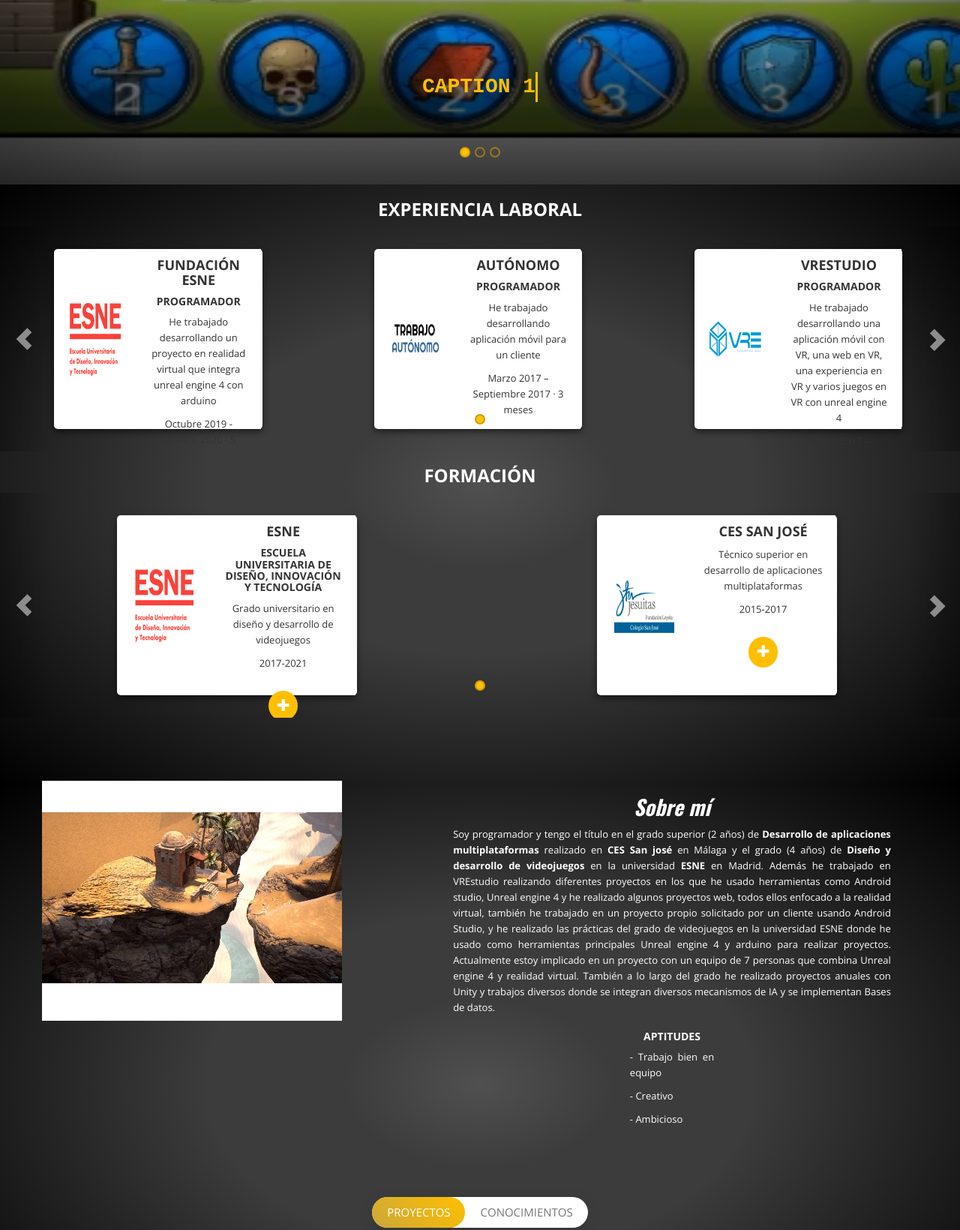
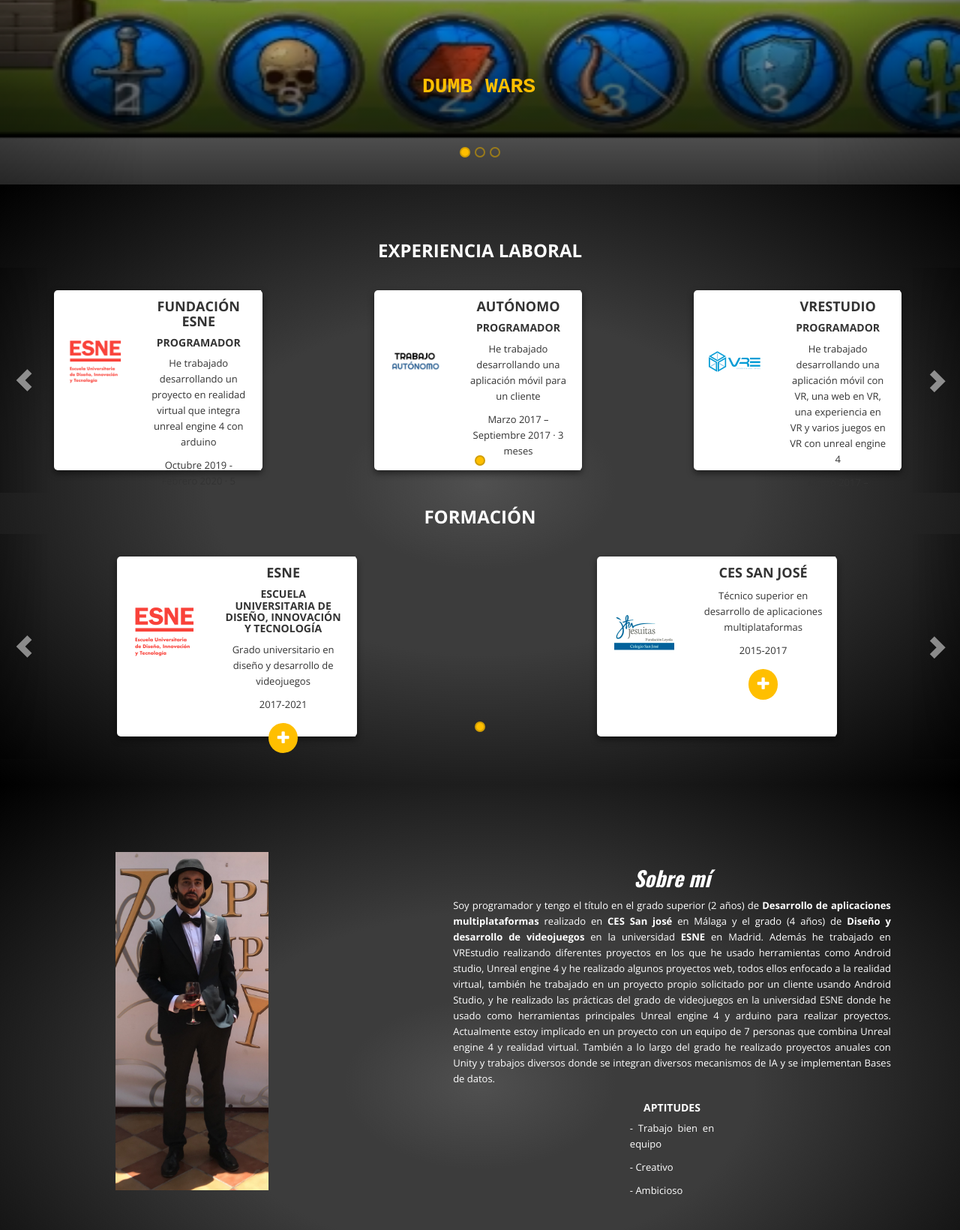
Before and after one commit to miguelangdev/Portfolio, a plain HTML site: page index.html in a window 1280 px wide. Shown: the part 554-2194 px from the top of the page at 75% size. Drawn offline with nearby package versions, Linux system fonts and the light colour scheme.

Commit message:
Mejorado el diseño
Mejora de diseño general
Añadida imagen sobremi

```diff
--- a/asset/css/style.css
+++ b/asset/css/style.css
@@ -1092,7 +1092,7 @@ body,
 /*------------------------------------------*/
 
 .portfolio-section-1 {
-  padding-top: 250px;
+  padding-top: 55px;
   padding-bottom: 120px;
 }
 
@@ -1790,8 +1790,9 @@ iframe {
 }
 
 #about-me {
-  height: 35%;
-  margin-top: 120px;
+  height: 85%;
+  margin-top: 100px;
+  padding-top: 20px;
 }
 
 #container-about-me {
@@ -1801,12 +1802,16 @@ iframe {
 }
 
 #description {
-  float: right;
+  float: left;
   width: 60%;
 }
 
 #img-about-me {
   float: left;
+  width: 40%;
+}
+
+#img-about-me img{
   width: 40%;
 }
 
@@ -1949,7 +1954,8 @@ padding-left: 20px;
 }
 
 #experience{
-  height: 300px;
+  height: 355px;
+  padding-top: 55px;
 }
 
 #experience .carousel-control{
@@ -1957,8 +1963,8 @@ padding-left: 20px;
 }
 
 #formacion{
-  height: 300px;
-  margin-top: 55px;
+  height: 355px;
+  padding-top: 55px;
 }
 
 #formacion .carousel-control{
@@ -1998,7 +2004,7 @@ text-align: center;
   transform:scale(1.15);
 }
 
-.carousel-fade .carousel-inner .item .card-img{
+.carousel-inner .item .card-img{
   max-width: 25%;
   max-height: 50%;
   position: relative;
@@ -2015,7 +2021,6 @@ text-align: center;
   cursor: pointer;
   border-radius: 50%;
   position: relative;
-  top: 5%;
 }
 
 .container-card {
--- a/asset/js/portfolio/index.js
+++ b/asset/js/portfolio/index.js
@@ -185,7 +185,18 @@ $(".anim").css(
   "animation",
   "typing 2s steps(9), blink .5s step-end infinite alternate"
 );
-
+$(".anim").css(
+  "width",
+  " 9.2ch"
+);
+$(".anim2").css(
+  "animation",
+  "typing 2s steps(10), blink .5s step-end infinite alternate"
+);
+$(".anim2").css(
+  "width",
+  " 10.2ch"
+);
 //Tabs controller
 
 var tabs = $(".tabs");
--- a/index.html
+++ b/index.html
@@ -90,7 +90,7 @@
                     <li class="active"><a href="#carousel-section"><b>INICIO</b></a></li>
                     <li><a href="#experience"><b>EXPERIENCIA</b></a></li>
                     <li><a href="#formacion"><b>FORMACIÓN</b></a></li>
-                    <li><a href="#container-about-me"><b>SOBRE MÍ</b></a></li>
+                    <li><a href="#about-me"><b>SOBRE MÍ</b></a></li>
                     <li><a href="#portfolio"><b>PORTFOLIO</b></a></li>
                   </ul>
                 </div>
@@ -117,7 +117,7 @@
                         <img src="asset/images/portfolio/Dumbwars.jpg" alt="">
                         <div id="carousel-background">
                             <div id="carousel-wrapper">
-                            <div id="carousel-text" class="anim">caption 1</div>
+                            <div id="carousel-text" class="anim">Dumb Wars</div>
                         </div>
                         </div></a>
                     </div>
@@ -126,7 +126,7 @@
                         <img src="asset/images/portfolio/mementumvr.jpg" alt="">
                         <div id="carousel-background">
                             <div id="carousel-wrapper">
-                            <div id="carousel-text" class="anim">caption 2</div>
+                            <div id="carousel-text" class="anim2">MementumVR</div>
                         </div>
                         </div></a>
                     </div>
@@ -135,7 +135,7 @@
                         <img src="asset/images/portfolio/vertigoVR.jpg" alt="">
                         <div id="carousel-background">
                             <div id="carousel-wrapper">
-                            <div id="carousel-text" class="anim">caption 3</div>
+                            <div id="carousel-text" class="anim">VertigoVR</div>
                         </div>
                         </div></a>
                     </div>
@@ -159,7 +159,7 @@
             <div class="experience-header">
                 <h3>EXPERIENCIA LABORAL</h3>
             </div>
-                <div id="experience-movement" class="carousel slide carousel-fade" data-ride="carousel">
+                <div id="experience-movement" class="carousel slide" data-ride="carousel">
                     <!-- Carousel indicators-->
                     <ol class="carousel-indicators">
             <li data-target="#experience-movement" data-slide-to="0" class="active"></li>
@@ -180,18 +180,18 @@
                                         </div>
                                       </div>
                                 </div>
-                                <div id="experience-center">
+                                <div id="experience-left">
                                     <div class="card">
                                         <img src="asset/images/experiencia/autonomo.jpg" class="card-img">
                                         <div class="container-card">
                                             <h4><b>AUTÓNOMO</b></h4>
                                             <h5><b>PROGRAMADOR</b></h5>
-                                          <p>He trabajado desarrollando aplicación móvil para un cliente</p>
+                                          <p>He trabajado desarrollando una aplicación móvil para un cliente</p>
                                           <p>Marzo 2017 – Septiembre 2017 · 3 meses</p>
                                         </div>
                                       </div>
                                 </div>
-                                <div id="experience-right"><div class="card">
+                                <div id="experience-left"><div class="card">
                                     <img src="asset/images/experiencia/VREstudio.png" class="card-img">
                                     <div class="container-card">
                                         <h4><b>VRESTUDIO</b></h4>
@@ -222,10 +222,10 @@
             <div class="experience-header">
                 <h3>FORMACIÓN</h3>
             </div>
-                <div id="experience-movement" class="carousel slide carousel-fade" data-ride="carousel">
+                <div id="formacion-movement" class="carousel slide" data-ride="carousel">
                     <!-- Carousel indicators-->
                     <ol class="carousel-indicators">
-            <li data-target="#experience-movement" data-slide-to="0" class="active"></li>
+            <li data-target="#formacion-movement" data-slide-to="0" class="active"></li>
             <!--<li data-target="#experience-movement" data-slide-to="1"></li>-->
           </ol>
                     <!-- Wrapper for slides -->
@@ -244,7 +244,7 @@
                                         </div>
                                       </div>
                                 </div>
-                                <div id="formacion-right"><div class="card">
+                                <div id="formacion-left"><div class="card">
                                     <img src="asset/images/formacion/ces-sanjose.jpg" class="card-img">
                                     <div class="container-card">
                                       <h4><b>CES SAN JOSÉ</b></h4>
@@ -259,11 +259,11 @@
                     </div>
 
                     <!-- Controls -->
-                    <a class="left carousel-control" href="#experience-movement" role="button" data-slide="prev">
+                    <a class="left carousel-control" href="#formacion-movement" role="button" data-slide="prev">
                         <span class="glyphicon glyphicon-chevron-left" aria-hidden="true"></span>
                         <span class="sr-only">Previous</span>
                     </a>
-                    <a class="right carousel-control" href="#experience-movement" role="button" data-slide="next">
+                    <a class="right carousel-control" href="#formacion-movement" role="button" data-slide="next">
                         <span class="glyphicon glyphicon-chevron-right" aria-hidden="true"></span>
                         <span class="sr-only">Next</span>
                     </a>
@@ -273,7 +273,7 @@
         <section id= "about-me">
             <div id= "container-about-me">
                 <div id="img-about-me">
-                    <img src="asset/images/portfolio/vertigoVR.jpg" alt="">
+                    <img src="asset/images/sobremi/Foto_personal.jpg" alt="">
                 </div>
                 <div id="description">
                     <div class="section-title text-center">
```
Also changed, not shown: asset/images/sobremi/Foto_personal.jpg (added).
